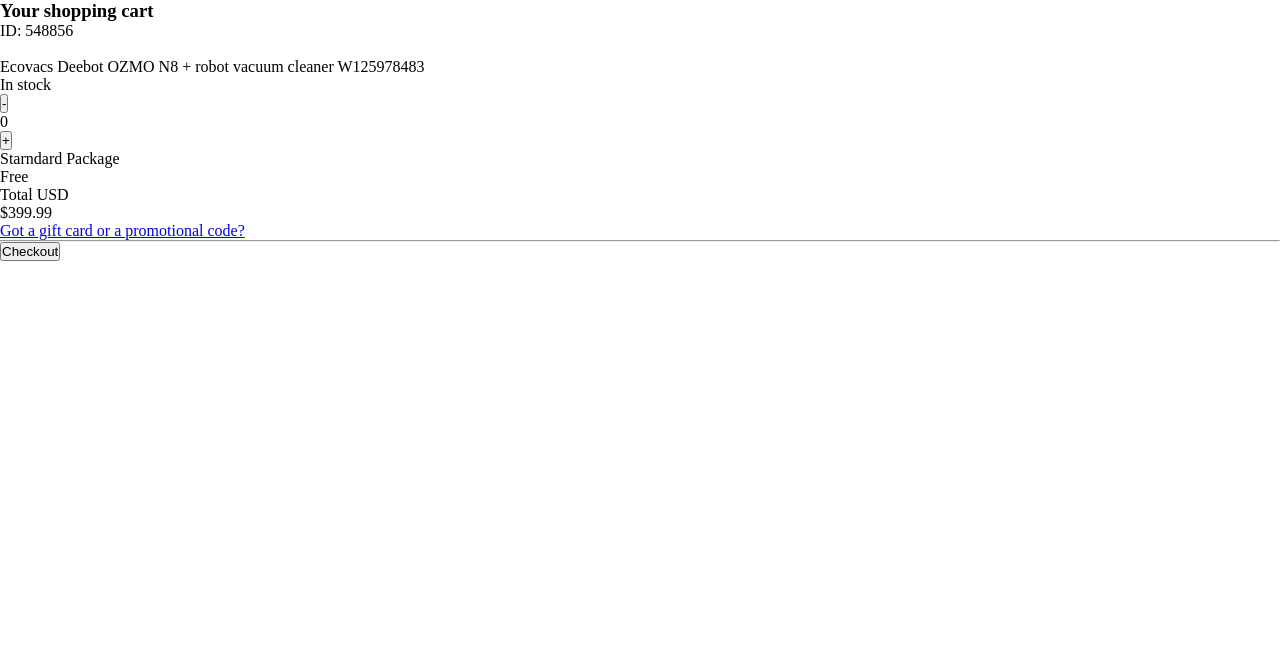
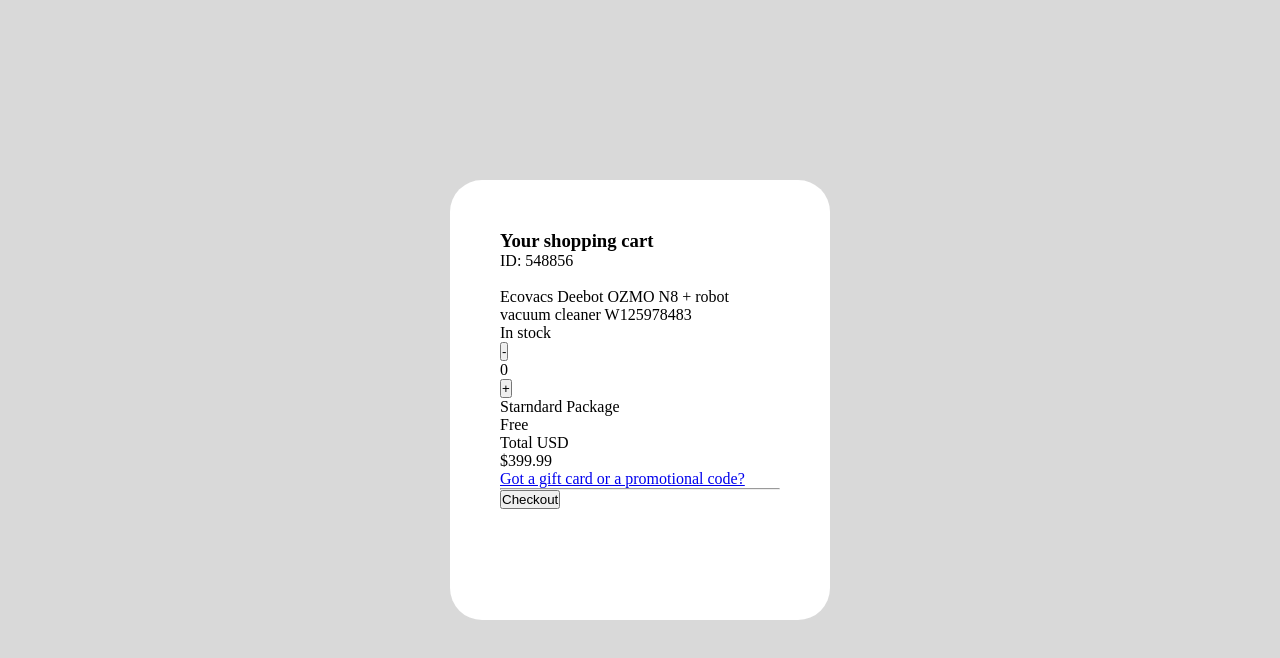
Before and after one commit to eobcre/shopping-card, a React (Vite) app: page / in a window 1280 px wide. Shown: the top 658 px of the page. Built offline with nearby package versions, Linux system fonts and the light colour scheme.

Commit message:
updated class for style

```diff
--- a/src/App.tsx
+++ b/src/App.tsx
@@ -6,8 +6,8 @@
 
 const App = () => {
   return (
-    <div>
-      <div>
+    <div className='container'>
+      <div className='inner-container'>
         <Title />
         <CartItem />
         <Counter />
```
